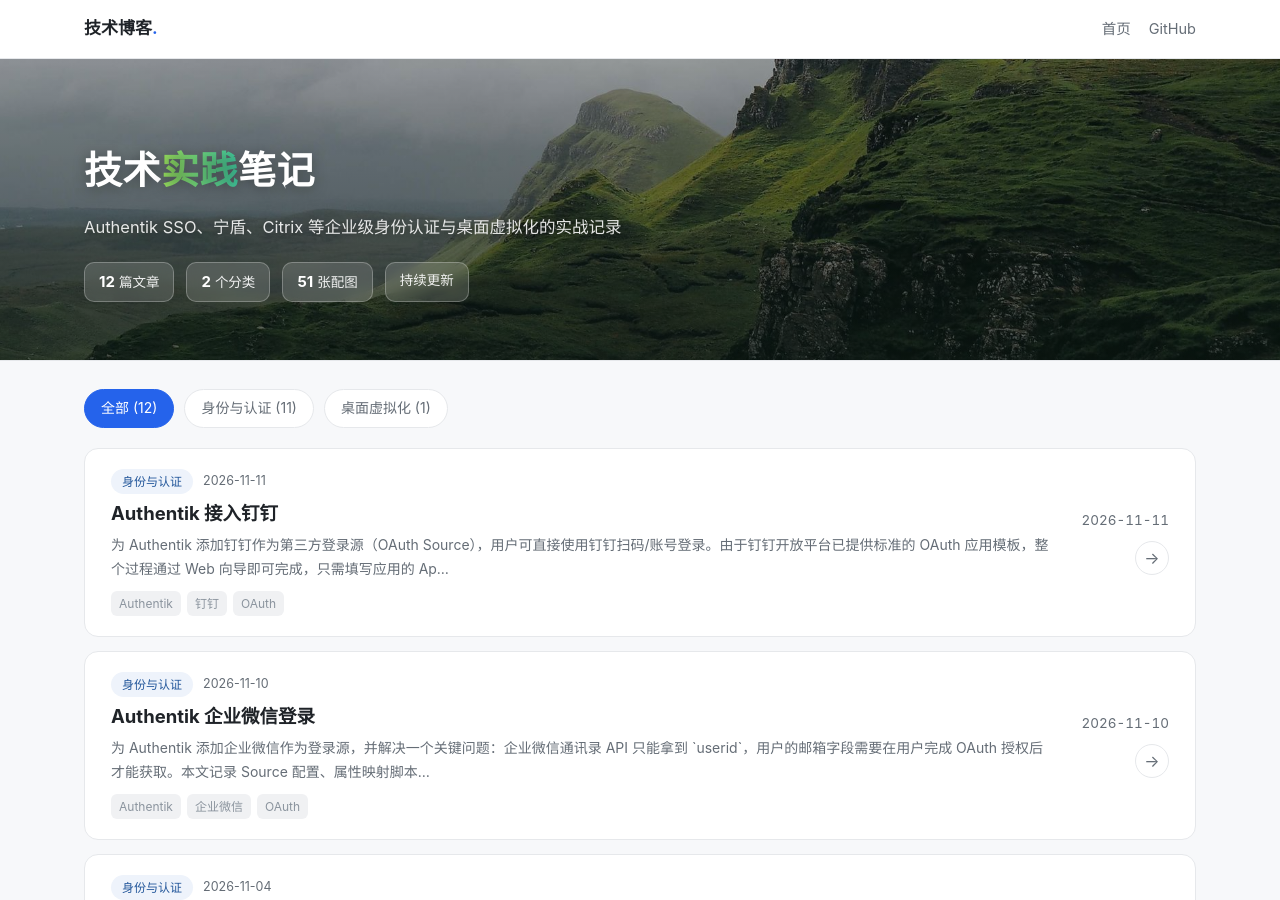
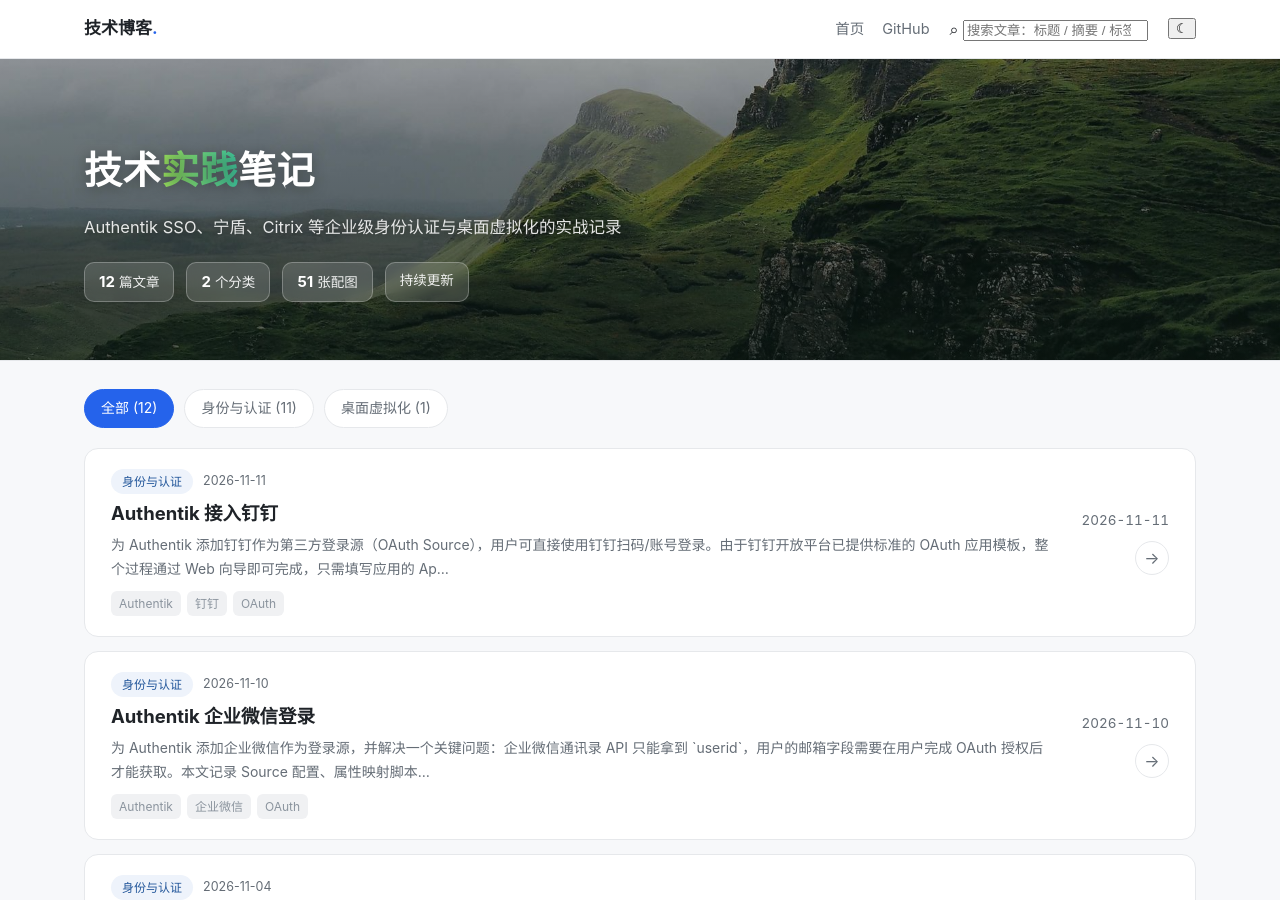
Before and after one commit to cofferwu/blog, a Jekyll site: the page built from index.md, in a window 1280 px wide and 900 px high. Built offline with Jekyll 4.4.1, drawn with Linux system fonts in a browser that asks for light colours.

Commit message:
首页：暗色模式+搜索+标签/月份筛选提示

```diff
--- a/_layouts/home.html
+++ b/_layouts/home.html
@@ -5,11 +5,20 @@
 <meta name="viewport" content="width=device-width,initial-scale=1">
 <title>技术博客 · Authentik / 宁盾 / Citrix 技术实践</title>
 <link rel="stylesheet" href="{{ '/assets/site.css' | relative_url }}">
+<script>
+/* 首屏无闪烁：先于渲染恢复主题偏好 */
+(function(){try{var t=localStorage.getItem('theme');if(!t&&window.matchMedia&&matchMedia('(prefers-color-scheme: dark)').matches)t='dark';if(t)document.documentElement.dataset.theme=t;}catch(e){}})();
+</script>
 </head>
 <body>
 <header class="site-header"><div class="wrap">
   <a class="brand" href="{{ '/index.html' | relative_url }}">技术博客<span class="dot">.</span></a>
   <nav><a href="{{ '/index.html' | relative_url }}">首页</a><a href="https://github.com/cofferwu/blog" target="_blank">GitHub</a></nav>
+  <div class="searchbox">
+    <span class="icon">⌕</span>
+    <input id="search" type="search" placeholder="搜索文章：标题 / 摘要 / 标签" autocomplete="off">
+  </div>
+  <button class="theme-toggle" id="themeToggle" title="切换深浅色">☾</button>
 </div></header>
 {% assign docs = site.pages | where_exp: "p", "p.title" | where_exp: "p", "p.date" | sort: "date" | reverse %}
 {% assign cats = "" | split: "|" %}
@@ -34,6 +43,7 @@
     </div>
   </div>
 </section>
+<div class="toolbar">
   <div class="filterbar" id="filterbar">
     <span class="chip on" data-cat="all">全部 ({{ docs.size }})</span>
     {% for c in cats %}
@@ -42,6 +52,8 @@
       <span class="chip" data-cat="{{ c | escape }}">{{ c | escape }} ({{ cnt }})</span>
     {% endfor %}
   </div>
+  <span class="result-hint" id="resultHint"></span>
+</div>
 <section class="list" id="list">
 {% for p in docs %}
   {% assign c = p.categories.first | default: '未分类' %}
@@ -49,7 +61,7 @@
   {% if ex == blank %}
     {% assign ex = p.content | strip_html | strip | truncate: 110 %}
   {% endif %}
-  <a class="row" href="{{ p.url | relative_url }}" data-cat="{{ c | escape }}">
+  <a class="row" href="{{ p.url | relative_url }}" data-cat="{{ c | escape }}" data-date="{{ p.date | date: '%Y-%m-%d' }}" data-tags="{{ p.tags | join: ',' | escape }}">
     <div class="main">
       <div class="meta"><span class="badge">{{ c | escape }}</span><time>{{ p.date | date: "%Y-%m-%d" }}</time></div>
       <h3>{{ p.title | escape }}</h3>
@@ -63,7 +75,7 @@
   </a>
 {% endfor %}
 </section>
-<p class="empty" id="empty">该分类下暂无文章</p>
+<p class="empty" id="empty">没有找到匹配的文章，试试其他关键词</p>
 <div class="pagerbar" id="pagerbar"></div>
 <footer class="site-footer"><div class="wrap">
   <span>© 2026 cofferwu · 个人技术笔记</span>
```
Lines whose indentation alone changed are shown as unchanged.
